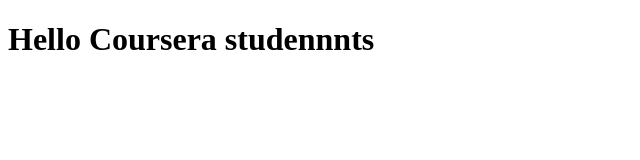
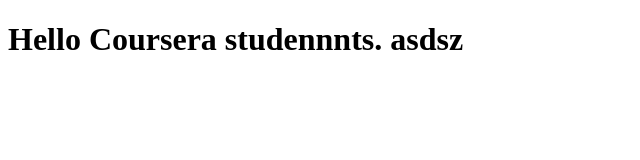
Before and after one commit to Anddreee/coursera, a plain HTML site: page index.html in a window 1280 px wide. Shown: the whole page, without its empty margins (0-640 px from the left). Drawn offline with Linux system fonts and the light colour scheme.

Commit message:
Next version of web file.

```diff
--- a/index.html
+++ b/index.html
@@ -7,5 +7,5 @@
   <body>
 
   </body>
-  <h1>Hello Coursera studennnts</h1>
+  <h1>Hello Coursera studennnts. asdsz</h1>
 </html>
```
